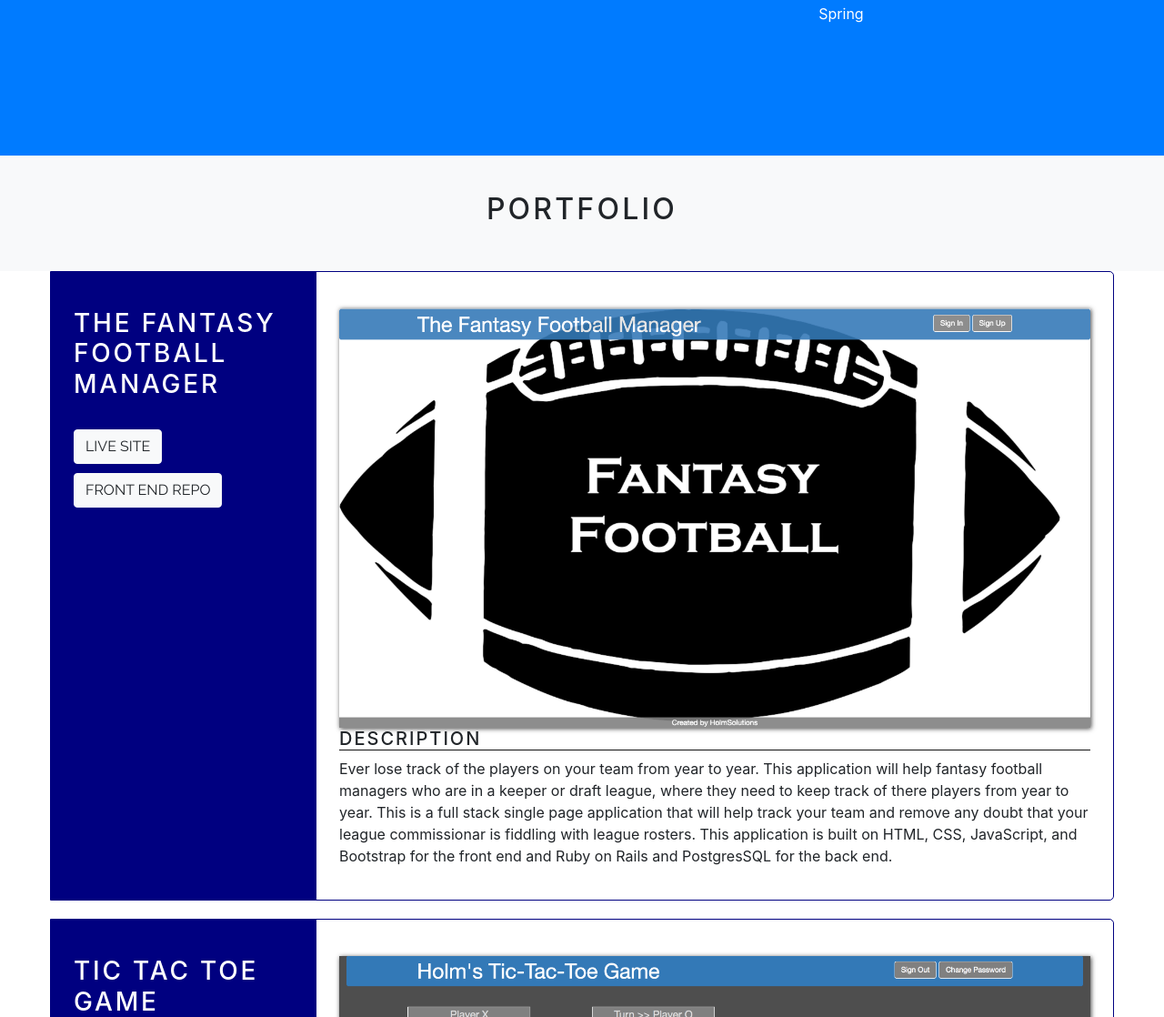
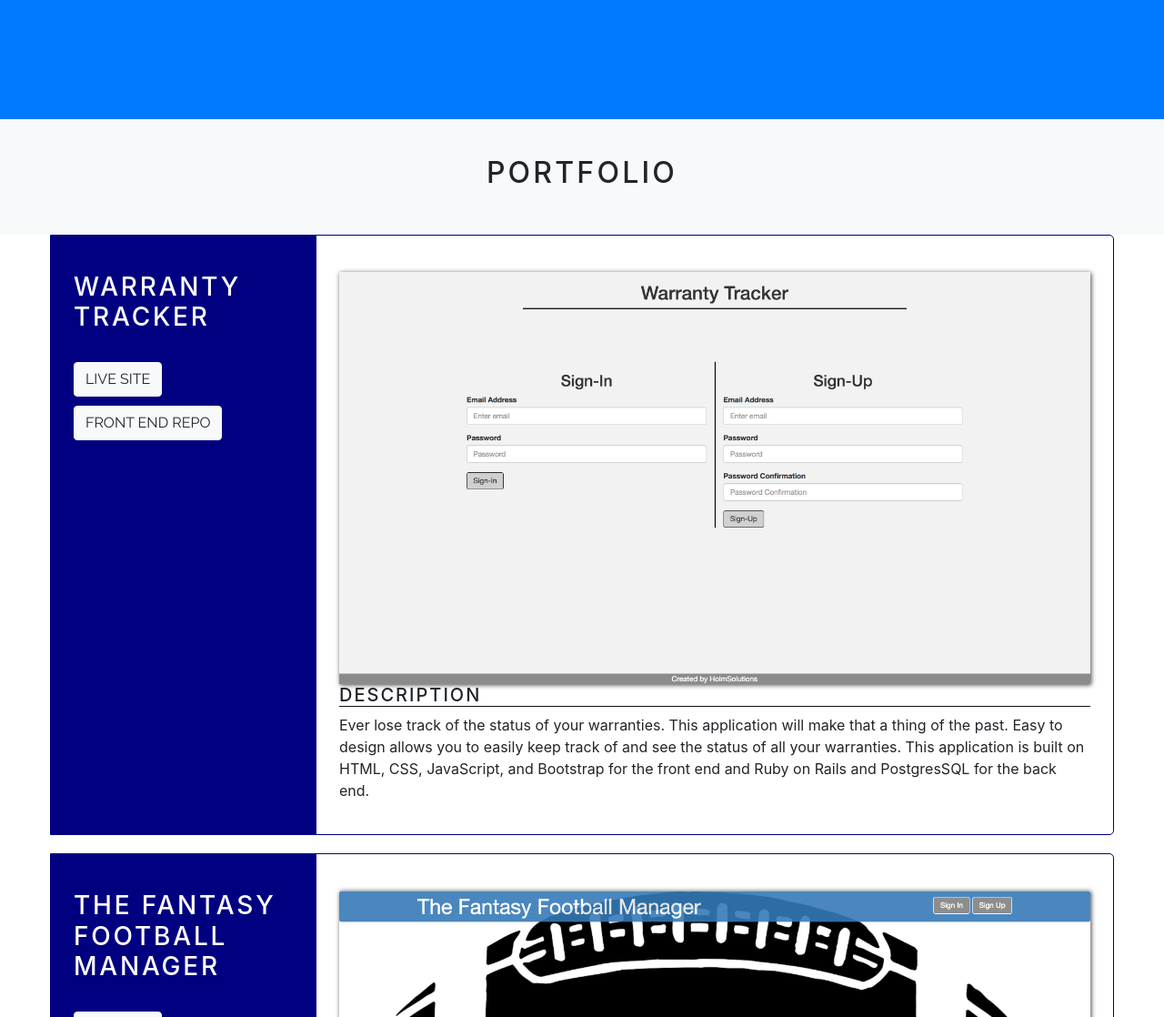
Before and after one commit to swholm19/swholm19.github.io, a website with bundled scripts: page index.html in a window 1280 px wide. Shown: the part 2045-3163 px from the top of the page at 91% size. Built offline with nearby package versions, Linux system fonts and the light colour scheme.

Commit message:
Added New Project to Portfolio and image

```diff
--- a/index.html
+++ b/index.html
@@ -131,7 +131,7 @@
           <p>Ruby on Rails</p>
           <p>Express.js</p>
           <p>Java</p>
-          <p>Spring</p>
+          <!-- <p>Spring</p> -->
         </div>
       </div>
     </div>
@@ -163,6 +163,23 @@
         </div>
       </div>
     </div> -->
+    <div class="container p-0">
+      <div class="row project">
+        <div class="col-md-3">
+          <h3>Warranty Tracker</h3>
+          <p><br><a target="_blank" href="https://scottwholm.com/warranty-tracking-client/" class="btn btn-light">Live site</a>
+            <a target="_blank" href="https://github.com/swholm19/warranty-tracking-client" class="btn btn-light">Front End Repo</a></p>
+        </div>
+        <div class="col-md-9"><img class="img-fluid" src="img/warranty_screenshot.png" alt="">
+          <h5>Description</h5>
+          <p>Ever lose track of the status of your warranties. This application will
+          make that a thing of the past. Easy to design allows you to easily keep track
+          of and see the status of all your warranties. This application is built on
+          HTML, CSS, JavaScript, and Bootstrap for the front end and Ruby on Rails and
+           PostgresSQL for the back end.</p>
+        </div>
+      </div>
+    </div>
     <div class="container p-0">
       <div class="row project">
         <div class="col-md-3">
```
Also changed, not shown: img/warranty_screenshot.png (added).
